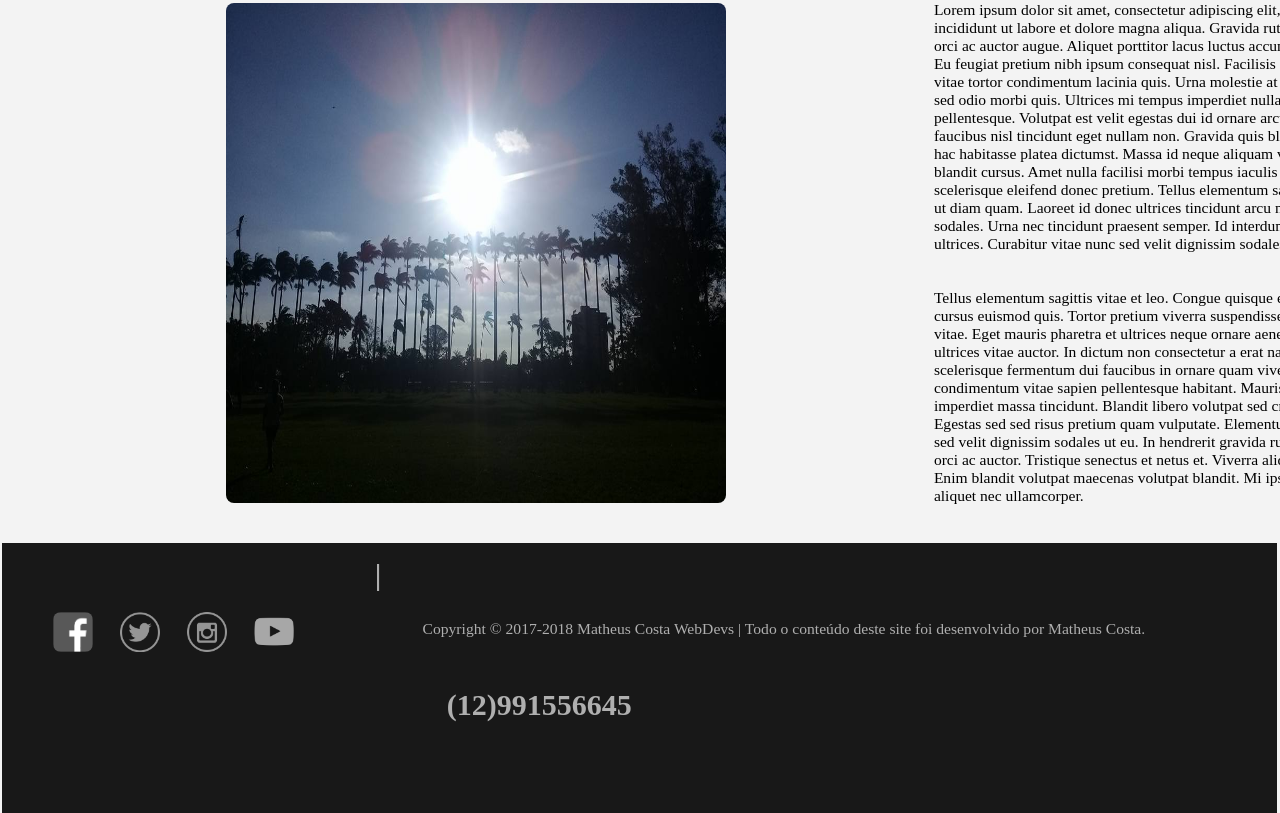
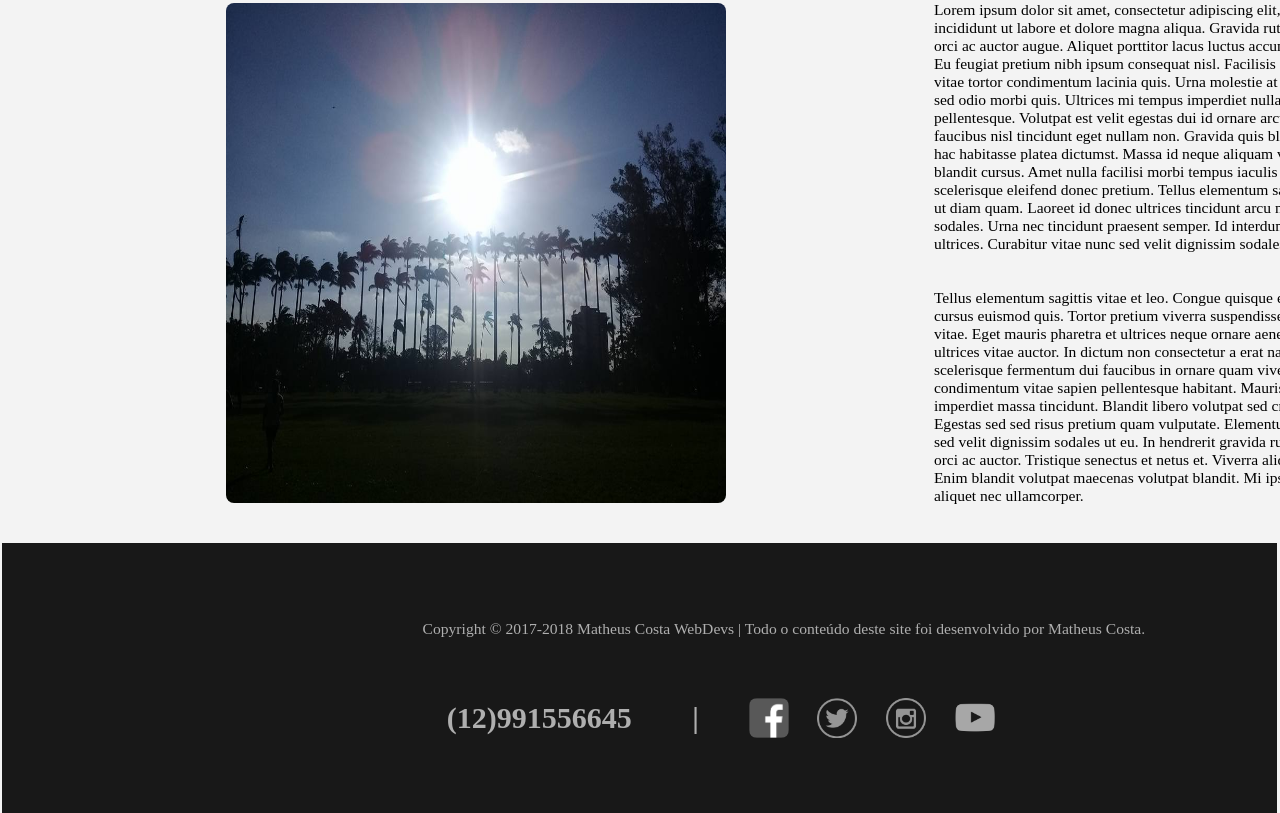
Before and after one commit to MatheusCoxxxta/StudioSite, a plain HTML site: page index.html in a window 1280 px wide. Shown: the part 3091-3904 px from the top of the page. Drawn offline with Linux system fonts and the light colour scheme.

Commit message:
Correção de bug

```diff
--- a/index.html
+++ b/index.html
@@ -188,18 +188,21 @@
 		</p>
 
 
-		<h2>  <h style="position: relative; left: 30%; top: 130px;"> (12)991556645 </h>
-			<h style="position: relative; left: 5%;"> | </h>
+	<h2>
+		<h style="position: relative; left: 30%; top: 130px;"> (12)991556645
+		<h style="position: relative; left: 5%;"> |
 
-		</h2>
+
 			<a href="#"> <img  style="position: relative; left: 4%; top: 10px;" class="icones" src="face.png" width="40px" height="40px">  </a>
-		<a href="#"> <img style="position: relative; left: 6%; top: 10px;" src="twitter.png" width="40px" height="40px"> </a>
+			<a href="#"> <img style="position: relative; left: 6%; top: 10px;" src="twitter.png" width="40px" height="40px"> </a>
 
 
 
-		<a href="#"> <img style="position: relative; left: 8%; top: 10px;" class="icones" src="insta.png" width="40px" height="40px"> </a>
-		<a href="#"> <img style="position: relative; left: 10%;  top: 10px;" src="youtube.png" width="40px" height="40px"> </a>
-
+			<a href="#"> <img style="position: relative; left: 8%; top: 10px;" class="icones" src="insta.png" width="40px" height="40px"> </a>
+			<a href="#"> <img style="position: relative; left: 10%;  top: 10px;" src="youtube.png" width="40px" height="40px"> </a>
+		</h>
+		</h>
+	</h2>
 
 	</footer>
 
```
